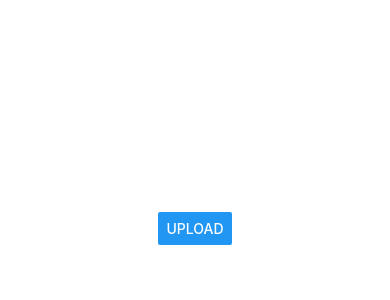
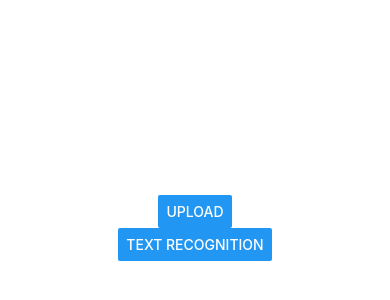
Before and after one commit to MfundoVala/C-SURE, a React Native app: screen / in a window 390 px wide. Shown: the part 194-494 px from the top of the page. Built offline with nearby package versions, Linux system fonts and the light colour scheme.

Commit message:
Google Vision Added

```diff
--- a/App.js
+++ b/App.js
@@ -2,6 +2,7 @@ import { StatusBar } from 'expo-status-bar';
 import React, { useState } from 'react';
 import { StyleSheet, Text, View, Button } from 'react-native';
 import * as ImagePicker from 'expo-image-picker';
+
 
 export default function App() {
 
@@ -64,9 +65,51 @@ export default function App() {
     }
   }
 
+  async function onUploadIDClicked() {
+
+    const result = await takePicture();
+
+    if (!result.cancelled) {
+      const image = result.base64;
+      // Performs text detection on the local file
+
+      let body = JSON.stringify({
+        requests: [
+          {
+            image: {
+              content: image
+            },
+            features: [
+              {
+                type: "TEXT_DETECTION"
+              }
+            ]
+          }
+        ]
+      });
+
+      let response = await fetch(
+        'https://vision.googleapis.com/v1/images:annotate?key=' +
+        "<Google API Key>",
+        {
+          headers: {
+            Accept: 'application/json',
+            'Content-Type': 'application/json'
+          },
+          method: 'POST',
+          body: body
+        }
+      );
+
+      let responseJson = await response.json();
+      console.log(responseJson);
+    }
+  }
+
   return (
     <View style={styles.container}>
       <Button title="Upload" onPress={onUploadPictureClicked} />
+      <Button title="Text Recognition" onPress={onUploadIDClicked} />
       <StatusBar style="auto" />
     </View>
   );
```
